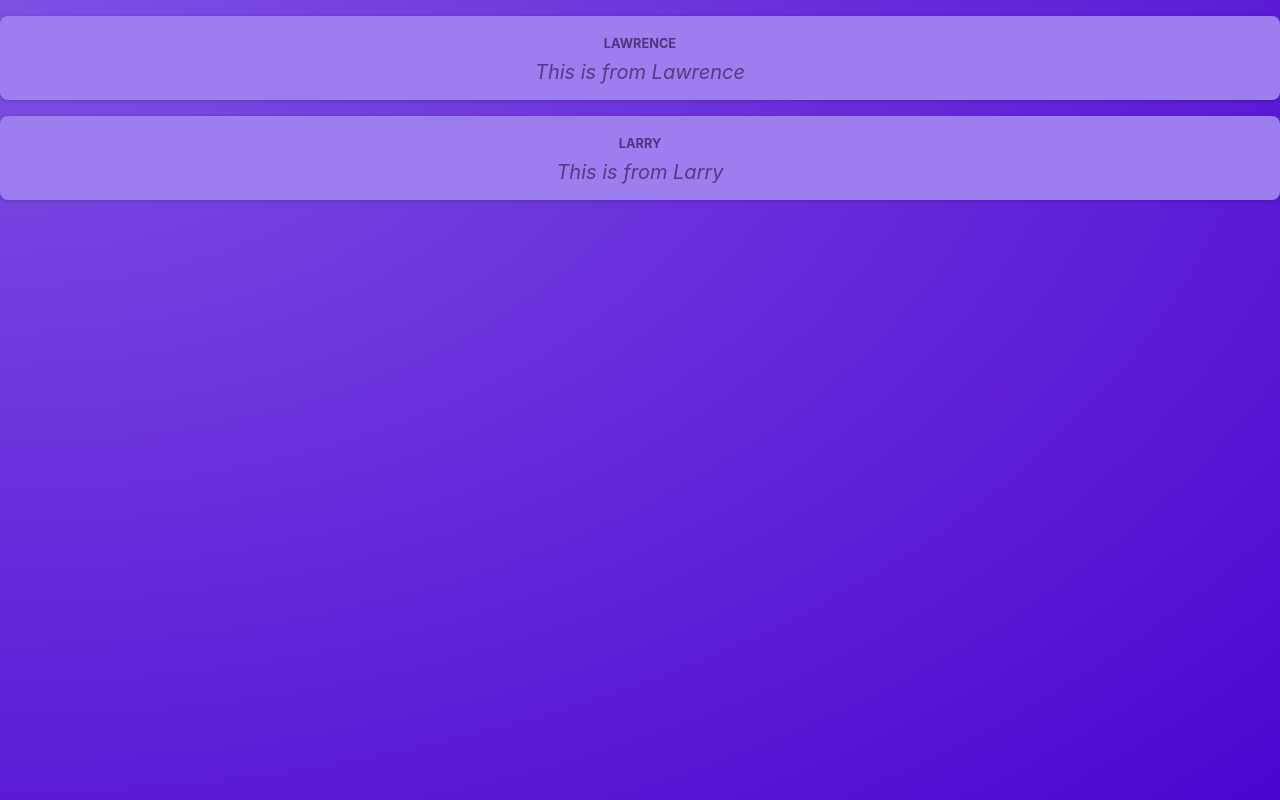
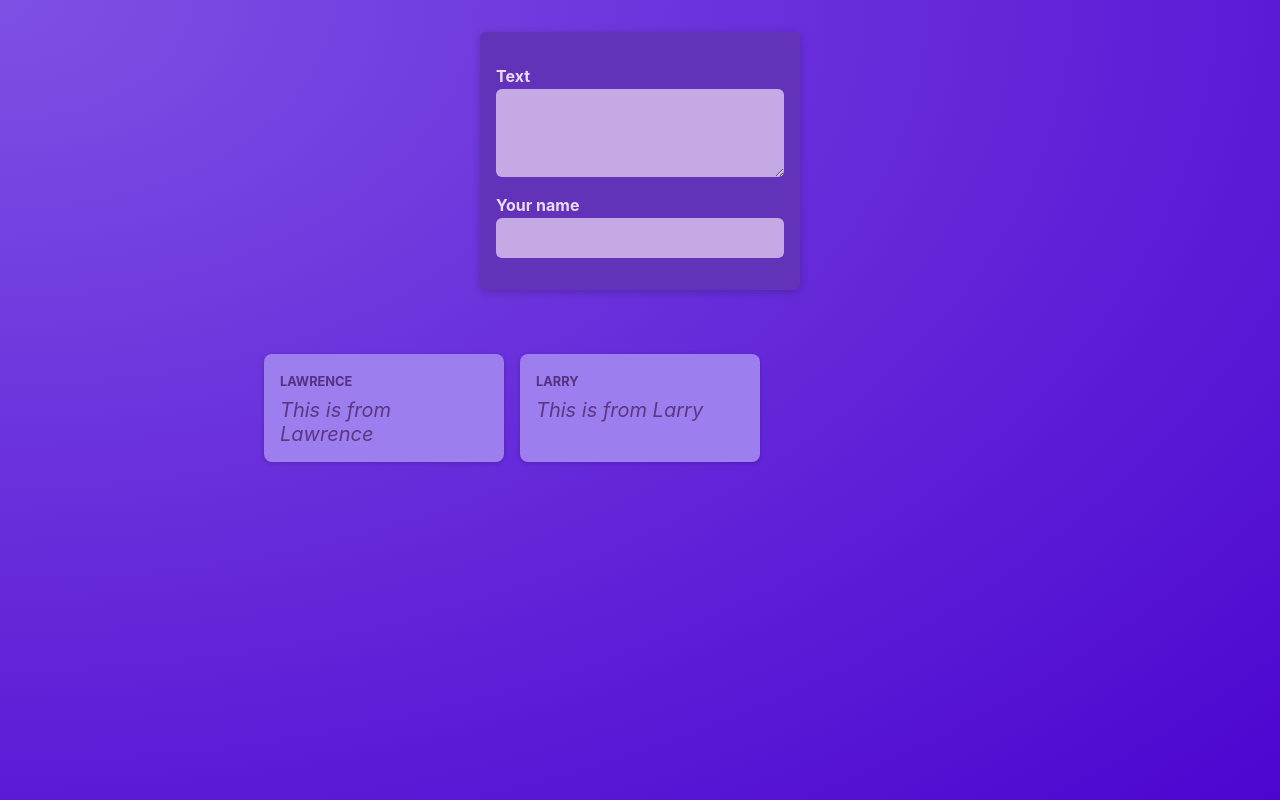
Before and after one commit to lawlawson/react-posts, a React (Vite) app: page / in a window 1280 px wide. Built offline with nearby package versions, Linux system fonts and the light colour scheme.

Commit message:
Added some new components

```diff
--- a/src/App.jsx
+++ b/src/App.jsx
@@ -1,10 +1,9 @@
-import Post from './components/Post';
+import PostsList from './components/PostsList';
 
 function App() {
   return (
     <>
-      <Post author='Lawrence' body='This is from Lawrence' />
-      <Post author='Larry' body='This is from Larry' />
+      <PostsList />
     </>
   );
 }
--- /dev/null
+++ b/src/components/NewPost.jsx
@@ -0,0 +1,18 @@
+import classes from './NewPost.module.css';
+
+function NewPost() {
+  return (
+    <form className={classes.form}>
+      <p>
+        <label htmlFor="body">Text</label>
+        <textarea id="body" required rows={3} />
+      </p>
+      <p>
+        <label htmlFor="name">Your name</label>
+        <input type="text" id="name" required />
+      </p>
+    </form>
+  );
+}
+
+export default NewPost;
--- /dev/null
+++ b/src/components/NewPost.module.css
@@ -0,0 +1,55 @@
+.form {
+  background-color: #6233b9;
+  padding: 1rem;
+  width: 20rem;
+  margin: 2rem auto;
+  border-radius: 6px;
+  box-shadow: 0 2px 8px rgba(0, 0, 0, 0.2);
+}
+
+.form label {
+  display: block;
+  margin-bottom: 0.05rem;
+  color: #eadbfb;
+  font-weight: bold;
+}
+
+.form input,
+.form textarea {
+  display: block;
+  width: 100%;
+  font: inherit;
+  padding: 0.5rem;
+  border-radius: 6px;
+  border: none;
+  background-color: #c4a9e4;
+  color: #28262c;
+}
+
+.actions {
+  display: flex;
+  justify-content: flex-end;
+  gap: 0.5rem;
+}
+
+.actions button {
+  cursor: pointer;
+  font: inherit;
+  padding: 0.5rem 1.5rem;
+  border: none;
+  border-radius: 4px;
+  background-color: #34036c;
+  color: #e5d5f7;
+}
+
+.actions button:hover {
+  background-color: #23014a;
+}
+
+.actions button[type='button'] {
+  background-color: transparent;
+}
+
+.actions button[type='button']:hover {
+  color: #d1bee6;
+}
--- a/src/components/Post.jsx
+++ b/src/components/Post.jsx
@@ -3,7 +3,7 @@
 const names = ['Lawrence', 'Larry'];
 
 function Post(props) {
-  const chosenName = Math.random() > 0.5 ? names[0] : names[1];
+  // const chosenName = Math.random() > 0.5 ? names[0] : names[1];
   return (
     <div className={styles.post}>
       <p className={styles.author}>{props.author}</p>
--- /dev/null
+++ b/src/components/PostsList.jsx
@@ -0,0 +1,17 @@
+import NewPost from './NewPost';
+import Post from './Post';
+import styles from './PostsList.module.css';
+
+function PostsList(props) {
+  return (
+    <>
+      <NewPost />
+      <ul className={styles.posts}>
+        <Post author='Lawrence' body='This is from Lawrence' />
+        <Post author='Larry' body='This is from Larry' />
+      </ul>
+    </>
+  );
+}
+
+export default PostsList;
--- /dev/null
+++ b/src/components/PostsList.module.css
@@ -0,0 +1,10 @@
+.posts {
+  list-style: none;
+  max-width: 50rem;
+  margin: 1rem auto;
+  padding: 1rem 0;
+  display: grid;
+  gap: 1rem;
+  grid-template-columns: repeat(3, 30%);
+  justify-content: center;
+}
--- a/src/index.css
+++ b/src/index.css
@@ -18,6 +18,5 @@
 
 body {
   margin: 0;
-  text-align: center;
   color: #e6ddf9;
 }
```
